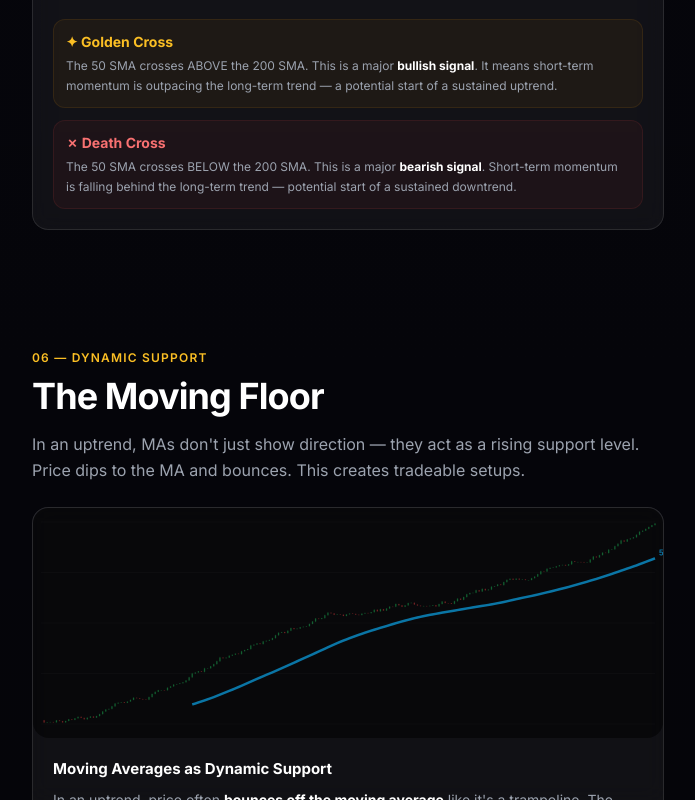
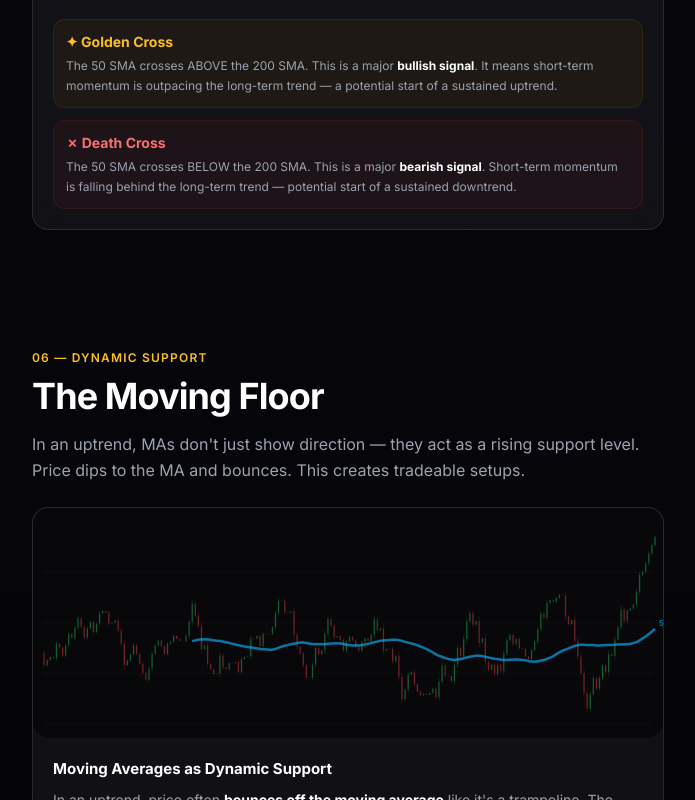
Before and after one commit to shezabs/interakktive-website, a Next.js app: page /academy/lesson/moving-averages in a window 1280 px wide. Shown: the part 4066-4866 px from the top of the page, without its empty margins (292-987 px from the left). Built offline with nearby package versions, Linux system fonts and the light colour scheme; no server answers.

Commit message:
feat: Lesson 2.3 Moving Averages with all fixes (crossover data, EMA race, bounce detection)

```diff
--- a/app/academy/lesson/moving-averages/page.tsx
+++ b/app/academy/lesson/moving-averages/page.tsx
@@ -49,8 +49,40 @@ function calcEMA(prices: number[], period: number): (number | null)[] {
 }
 
 const mainPrices = generatePrices(42, 300, 0.04);
-const crossPrices = generatePrices(17, 250, 0.06);
-const bouncePrices = generatePrices(88, 200, 0.08);
+
+// Generate prices with trend reversals to create actual crossovers
+function generateCrossPrices(): number[] {
+  const rand = seededRandom(17);
+  const p: number[] = [100];
+  for (let i = 1; i < 350; i++) {
+    const noise = (rand() - 0.5) * 2;
+    // Phase 1: downtrend (0-80), Phase 2: uptrend (80-200), Phase 3: downtrend (200-280), Phase 4: uptrend (280+)
+    let trend = 0;
+    if (i < 80) trend = -0.25;
+    else if (i < 200) trend = 0.3;
+    else if (i < 280) trend = -0.25;
+    else trend = 0.2;
+    p.push(p[i - 1] + noise + trend);
+  }
+  return p;
+}
+const crossPrices = generateCrossPrices();
+// Generate uptrend with periodic pullbacks that touch the MA
+function generateBouncePrices(): number[] {
+  const rand = seededRandom(88);
+  const p: number[] = [80];
+  for (let i = 1; i < 200; i++) {
+    const noise = (rand() - 0.5) * 2;
+    const trend = 0.2; // steady uptrend
+    // Every ~25 candles, create a pullback (sharp dip for 8-10 candles)
+    const cyclePos = i % 30;
+    let pullback = 0;
+    if (cyclePos >= 20 && cyclePos <= 27) pullback = -0.8; // pullback phase
+    p.push(p[i - 1] + noise + trend + pullback);
+  }
+  return p;
+}
+const bouncePrices = generateBouncePrices();
 
 // ============================================================
 // CHART RENDERER WITH MA OVERLAYS
@@ -128,15 +160,20 @@ function renderChart(
 
   // Bounce dots
   opts?.showBounceDots?.forEach(bd => {
-    prices.forEach((p, i) => {
+    for (let i = 3; i < prices.length - 2; i++) {
       const maVal = bd.ma[i];
       if (maVal === null) return;
-      if (Math.abs(p - maVal) < bd.tolerance && i > 0 && prices[i - 1] < maVal && p >= maVal) {
-        ctx.fillStyle = bd.color; ctx.beginPath(); ctx.arc(toX(i), toY(p), 4, 0, Math.PI * 2); ctx.fill();
-        ctx.fillStyle = bd.color.replace(/[\d.]+\)$/, '0.12)');
-        ctx.beginPath(); ctx.arc(toX(i), toY(p), 12, 0, Math.PI * 2); ctx.fill();
+      // A bounce: price comes close to the MA from above, then moves back up
+      // Check if this candle is a local low near the MA
+      const isLocalLow = prices[i] < prices[i - 1] && prices[i] < prices[i - 2] && prices[i + 1] > prices[i] && prices[i + 2] > prices[i];
+      const nearMA = Math.abs(prices[i] - maVal) < bd.tolerance;
+      const aboveMA = prices[i] >= maVal - bd.tolerance * 0.5; // allow slight dip below
+      if (isLocalLow && nearMA && aboveMA) {
+        ctx.fillStyle = bd.color; ctx.beginPath(); ctx.arc(toX(i), toY(prices[i]), 5, 0, Math.PI * 2); ctx.fill();
+        ctx.fillStyle = bd.color.replace(/[\d.]+\)$/, '0.15)');
+        ctx.beginPath(); ctx.arc(toX(i), toY(prices[i]), 14, 0, Math.PI * 2); ctx.fill();
       }
-    });
+    }
   });
 
   return { toX, toY };
@@ -357,7 +394,23 @@ function CrossoverDemo() {
 // EMA vs SMA RACE
 // ============================================================
 function EMAvsSMADemo() {
-  const prices = mainPrices.slice(0, 150);
+  // Generate choppy data with sharp reversals to highlight EMA speed advantage
+  const prices = useMemo(() => {
+    const rand = seededRandom(777);
+    const p: number[] = [100];
+    for (let i = 1; i < 150; i++) {
+      const noise = (rand() - 0.5) * 3;
+      // Sharp reversals every ~30 candles
+      let trend = 0;
+      if (i < 30) trend = 0.5;
+      else if (i < 55) trend = -0.6;
+      else if (i < 85) trend = 0.7;
+      else if (i < 115) trend = -0.5;
+      else trend = 0.6;
+      p.push(p[i - 1] + noise + trend);
+    }
+    return p;
+  }, []);
   const sma20 = useMemo(() => calcSMA(prices, 20), [prices]);
   const ema20 = useMemo(() => calcEMA(prices, 20), [prices]);
 
@@ -404,7 +457,7 @@ function DynamicSupportDemo() {
     ctx.fillStyle = 'rgba(0,0,0,0.3)'; ctx.fillRect(0, 0, W, H);
     renderChart(ctx, W, H, prices, [
       { data: sma50, color: 'rgba(14,165,233,0.7)', width: 2.5, label: '50 SMA' },
-    ], { showBounceDots: [{ ma: sma50, tolerance: 2, color: 'rgba(34,197,94,0.7)' }] });
+    ], { showBounceDots: [{ ma: sma50, tolerance: 4, color: 'rgba(34,197,94,0.7)' }] });
   }, [prices, sma50]);
 
   return (
```
Also changed, not shown: 1 other file (tests, documents, lock files or other folders).
